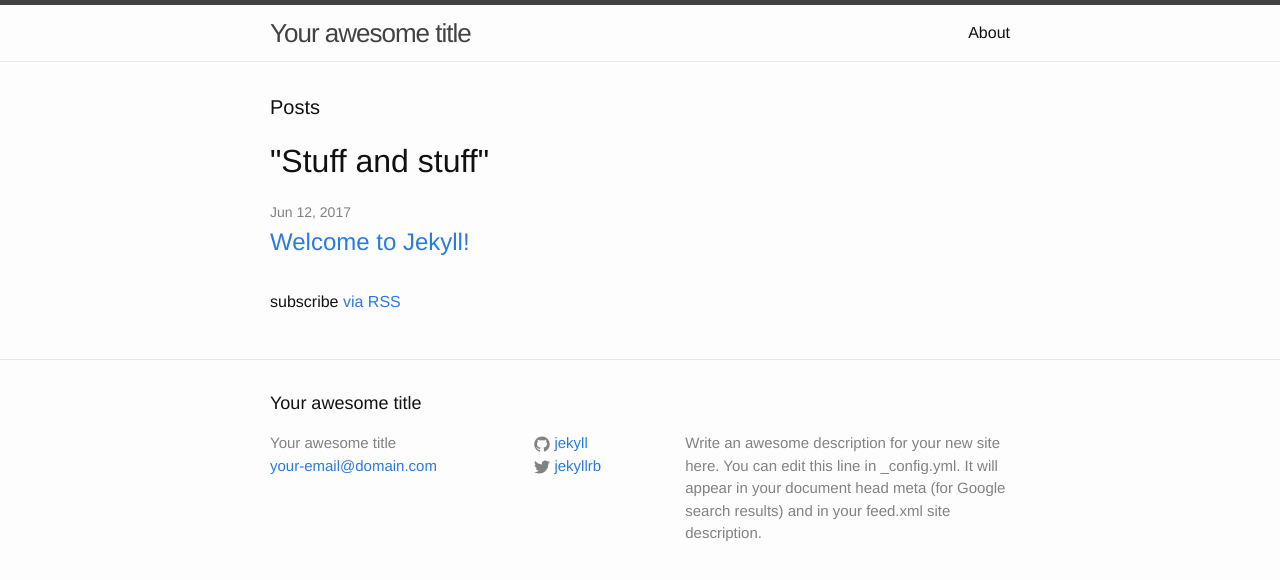
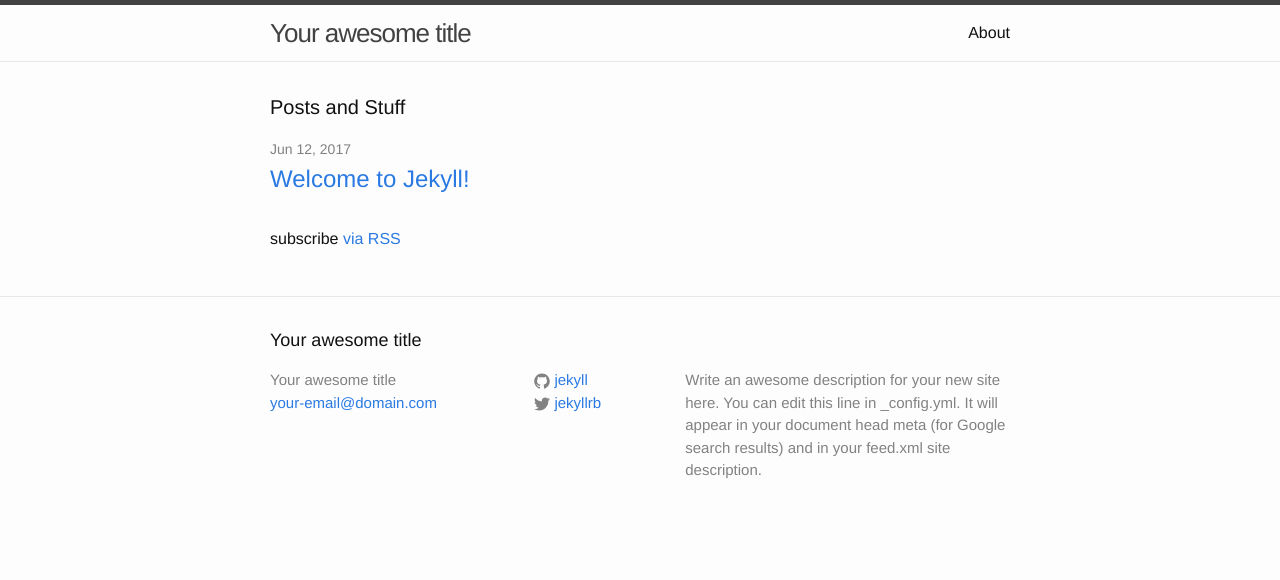
Before and after one commit to jbmcq/jbmcq.github.io, a Jekyll site: the page built from index.html, in a window 1280 px wide. Shown: the top 580 px of the page. Built offline with Jekyll 4.4.1, drawn with Linux system fonts in a browser that asks for light colours.

Commit message:
Create index.html

```diff
--- a/index.html
+++ b/index.html
@@ -4,8 +4,8 @@
 
 <div class="home">
 
-  <h1 class="page-heading">Posts</h1>
-  <h1>"Stuff and stuff"</h1>
+  <h1 class="page-heading">Posts and Stuff</h1>
+
   <ul class="post-list">
     {% for post in site.posts %}
       <li>
```
